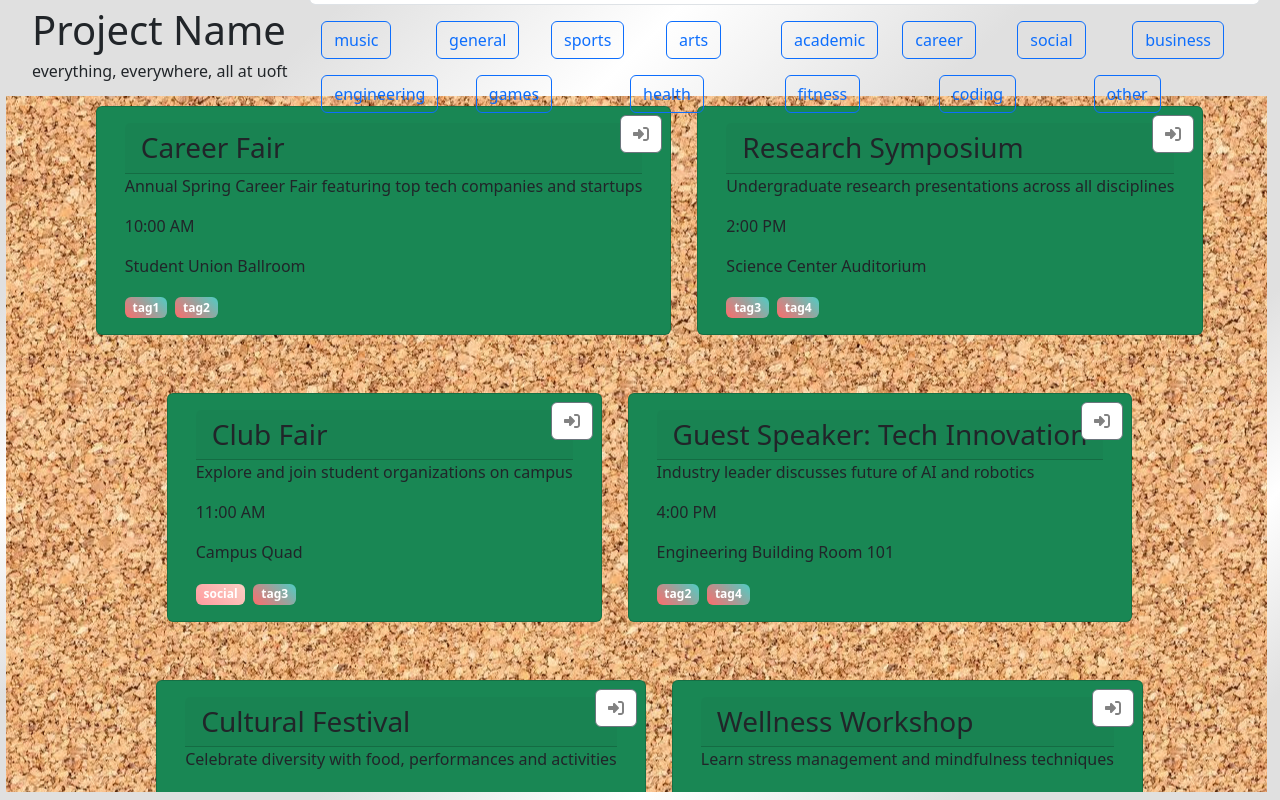
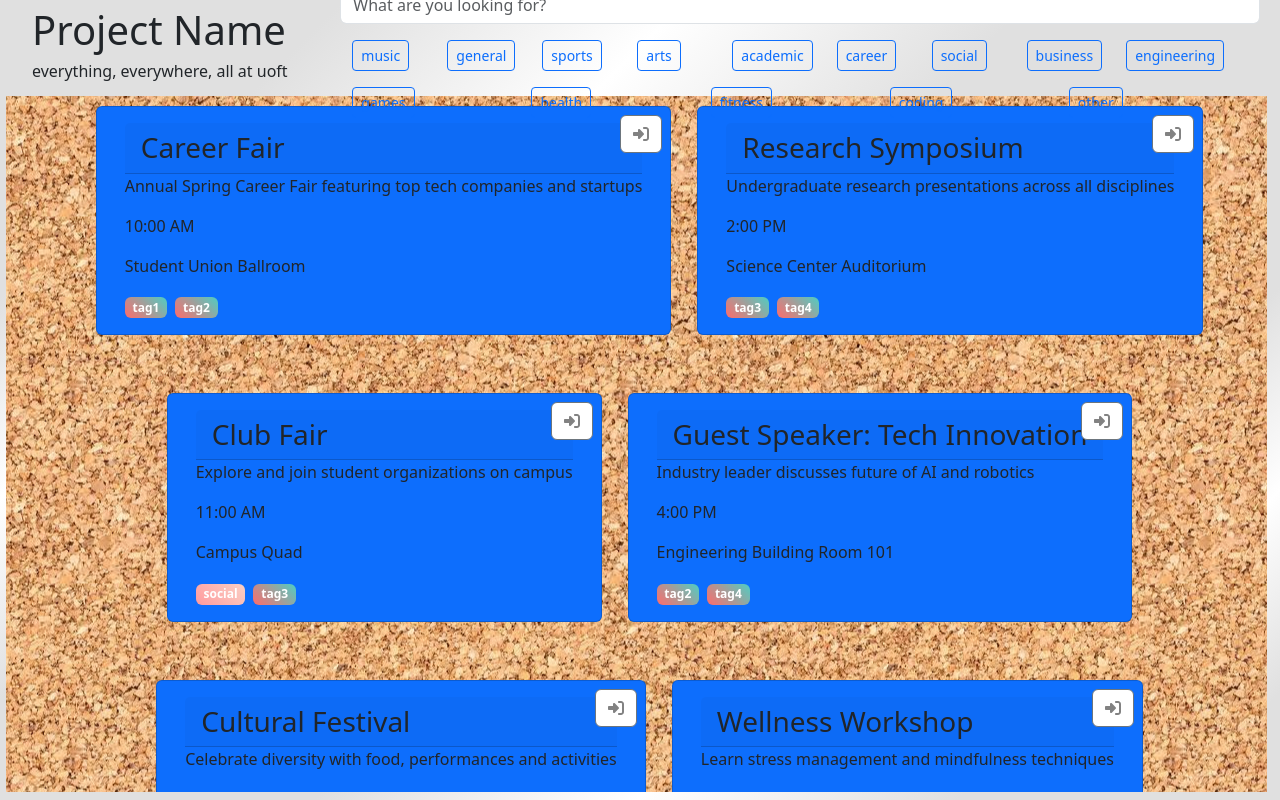
Before and after one commit to ambroseling/hack_student_life, a React (Create React App) app in the folder frontend/hack_student_life_gui/: page / in a window 1280 px wide. Built offline with nearby package versions, Linux system fonts and the light colour scheme; no server answers.

Commit message:
Updated buttons, colors change

```diff
--- /dev/null
+++ b/frontend/hack_student_life_gui/src/components/FilterButton.js
@@ -0,0 +1,18 @@
+import React, { useState } from 'react';
+import { Button } from 'reactstrap';
+
+const FilterButton = ({ tag }) => {
+    const [isToggled, setIsToggled] = useState(false);
+
+    const handleToggle = () => {
+        setIsToggled(!isToggled);
+    };
+
+    return (
+        <Button color= 'primary' onClick={handleToggle} outline = {isToggled ? false : true}  className="mb-3 mr-3" size="sm">
+            {tag}
+        </Button>
+    );
+};
+
+export default FilterButton;
--- a/frontend/hack_student_life_gui/src/views/AllEvents.js
+++ b/frontend/hack_student_life_gui/src/views/AllEvents.js
@@ -5,6 +5,7 @@ import { faRightToBracket } from "@fortawesome/free-solid-svg-icons";
 import RedirectButton from "../components/RedirectButton";
 import Search from "../components/Search";
 import Tags from "../components/Tags";
+import FilterButton from "../components/FilterButton";
 import { useEvents } from "../context/EventsContext";
 
 
@@ -44,23 +45,18 @@ function AllEvents() {
                         <h6 style = {{align: "right", display :"flex"}}>everything, everywhere, all at uoft</h6>
                     </Row>
 
-                    {/* This si the search bar and the filter buttons underneath */}
-                    <Row className="row-cols-lg-auto align-items-center">
-
+                    {/* This is the search bar and the filter buttons underneath */}
+                    <Row className="row-cols-lg-auto mt-4 align-items-center">
                         <Search/>
-
                         <Row>
                             {
                                 available_tags.map((tag, index) => (
                                     <Col>
-                                        <Button key={index} color="primary" outline className="mb-3 mr-3">
-                                            {tag}
-                                        </Button>
+                                        <FilterButton key={index} tag={tag} />
                                     </Col>
                                 ))
                             }
                         </Row>
-
                     </Row>
             </div>
 
@@ -72,7 +68,7 @@ function AllEvents() {
                 {
                     filteredEvents.map((event, index) => (
                         <Row className="mb-2">
-                            <Card color = "success">
+                            <Card color = "primary">
                                 <CardBody>
                                     <CardHeader tag="h3">{event.title}</CardHeader>
                                     <CardText>{event.description}</CardText>
```
